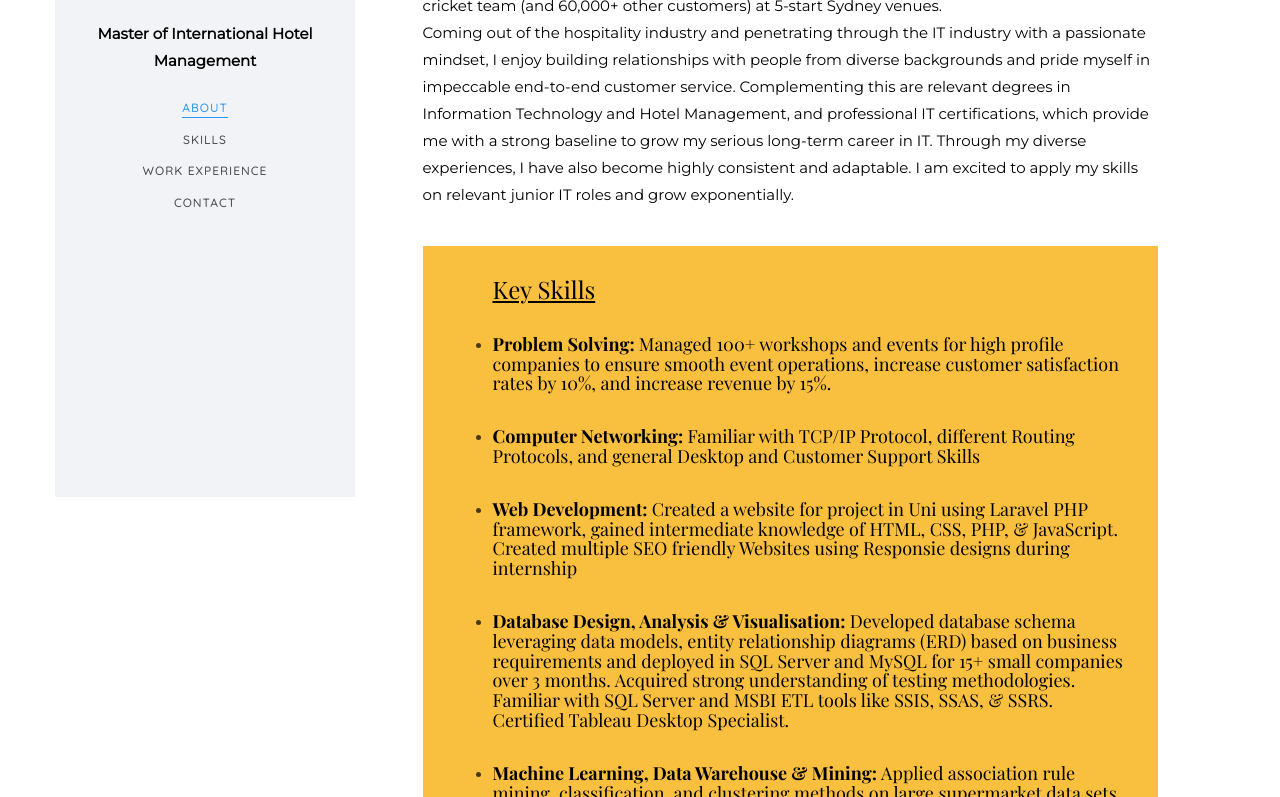
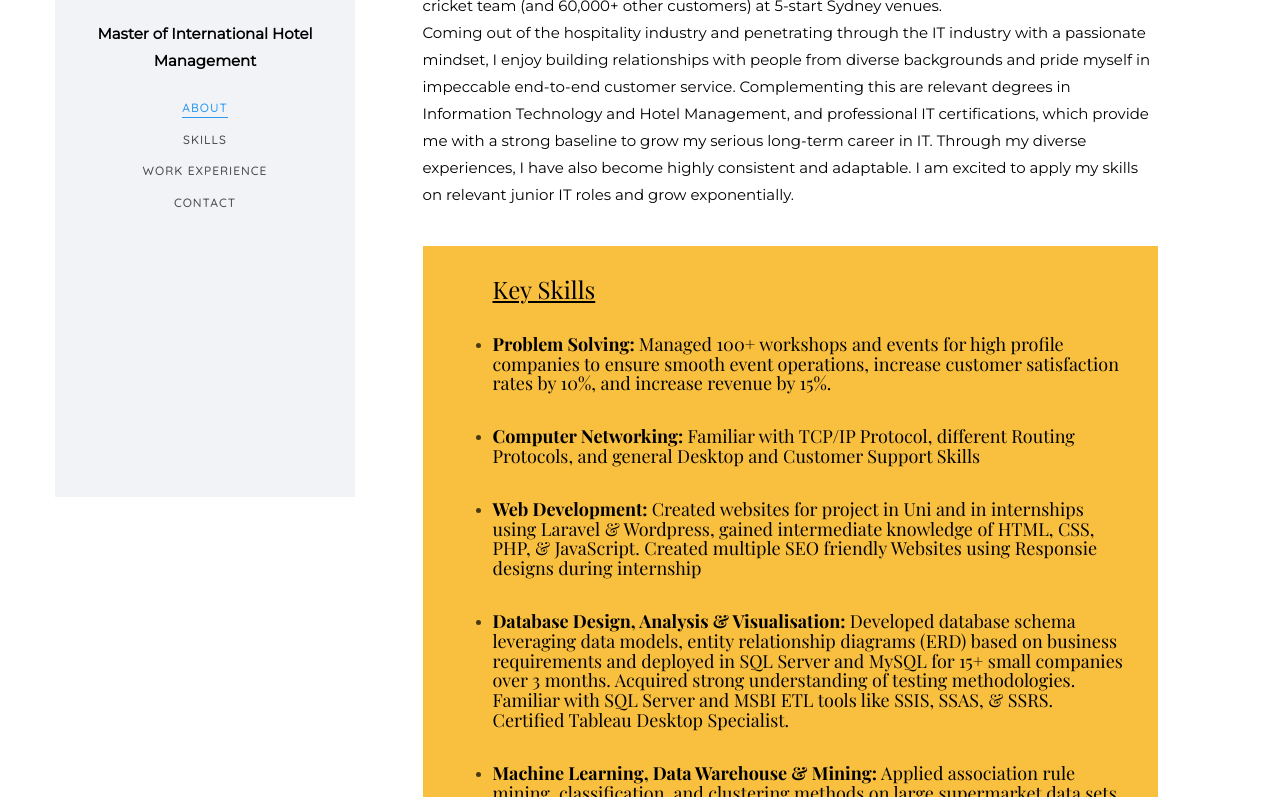
Before and after one commit to dharmendrapuri/dharmendrapuri, a plain HTML site: page index.html in a window 1280 px wide. Shown: the part 303-1100 px from the top of the page. Drawn offline with nearby package versions, Linux system fonts and the light colour scheme; a web font is replaced by a local one.

Commit message:
Update index.html

```diff
--- a/index.html
+++ b/index.html
@@ -123,7 +123,7 @@
                                        <h3><u>Key Skills</u></h3>
                                     <li><h4><strong>Problem Solving: </strong> Managed 100+ workshops and events for high profile companies to ensure smooth event operations, increase customer satisfaction rates by 10%, and increase revenue by 15%.</h4></li>
                                     <li><h4> <strong>Computer Networking: </strong>Familiar with TCP/IP Protocol, different Routing Protocols, and general Desktop and Customer Support Skills </h4></li>
-                                    <li><h4><strong>Web Development: </strong>Created a website for project in Uni using Laravel PHP framework, gained intermediate knowledge of HTML, CSS, PHP, & JavaScript. Created multiple SEO friendly Websites using Responsie designs during internship</h4></li>
+                                    <li><h4><strong>Web Development: </strong>Created websites for project in Uni and in internships using Laravel & Wordpress, gained intermediate knowledge of HTML, CSS, PHP, & JavaScript. Created multiple SEO friendly Websites using Responsie designs during internship</h4></li>
                                     <li><h4><strong>Database Design, Analysis & Visualisation: </strong>Developed database schema leveraging data models, entity relationship diagrams (ERD) based on business requirements and deployed in SQL Server and MySQL for 15+ small companies over 3 months. Acquired strong understanding of testing methodologies. Familiar with SQL Server and MSBI ETL tools like SSIS, SSAS, & SSRS. Certified Tableau Desktop Specialist.</h4></li>
                                     <li><h4><strong>Machine Learning, Data Warehouse & Mining: </strong>Applied association rule mining, classification, and clustering methods on large supermarket data sets. Bootcamp certified in advanced SQL and R data wrangling and manipulation. Familiar with Python libraries – Pandas & NumPy</h4></li>
                                     <li><h4><strong>Programming Languages: </strong>Exposed to C#, JavaScript, Intermediate knowledge in R, & Intermediate Knowledge in Python.</h4></li>
```
